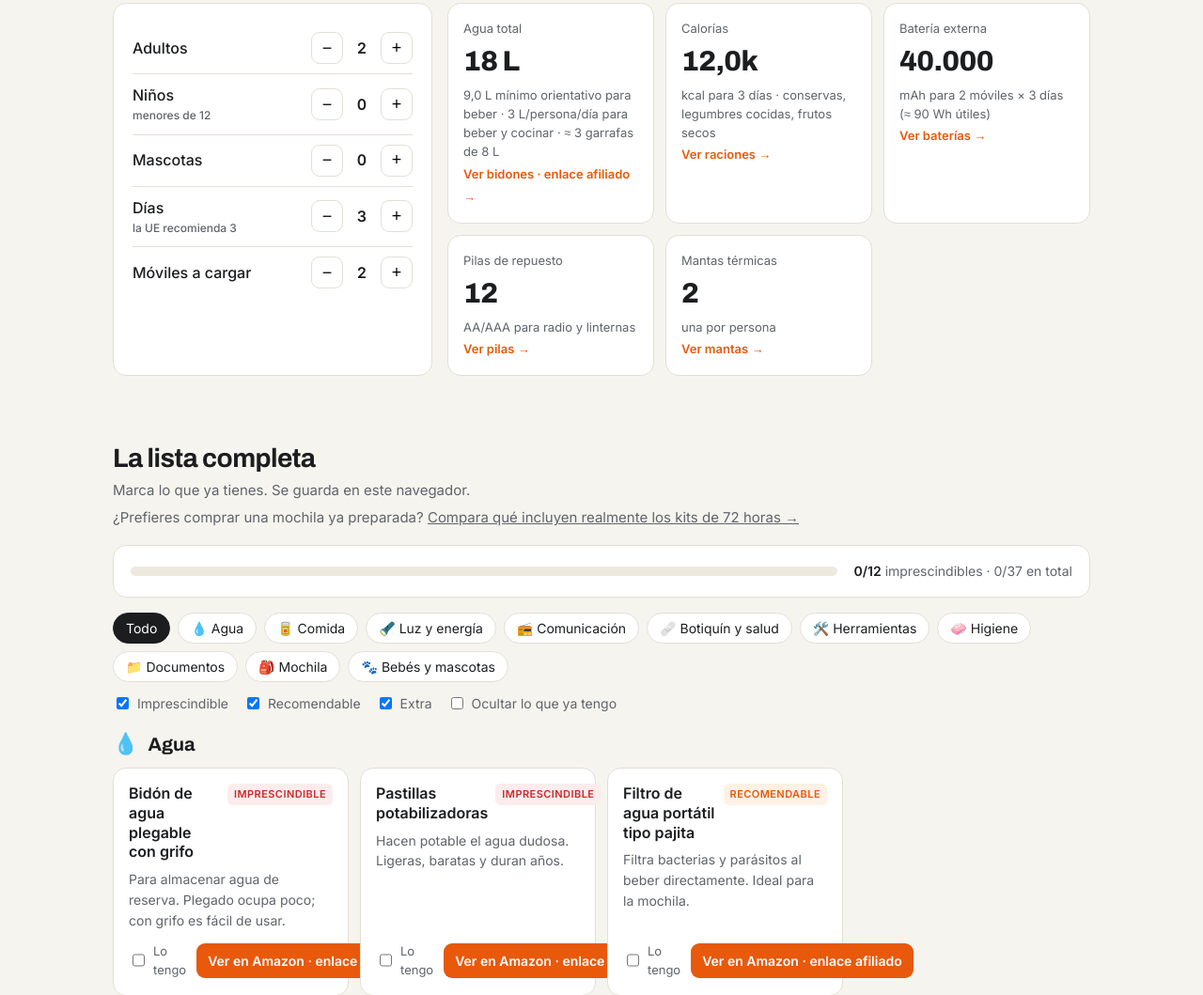
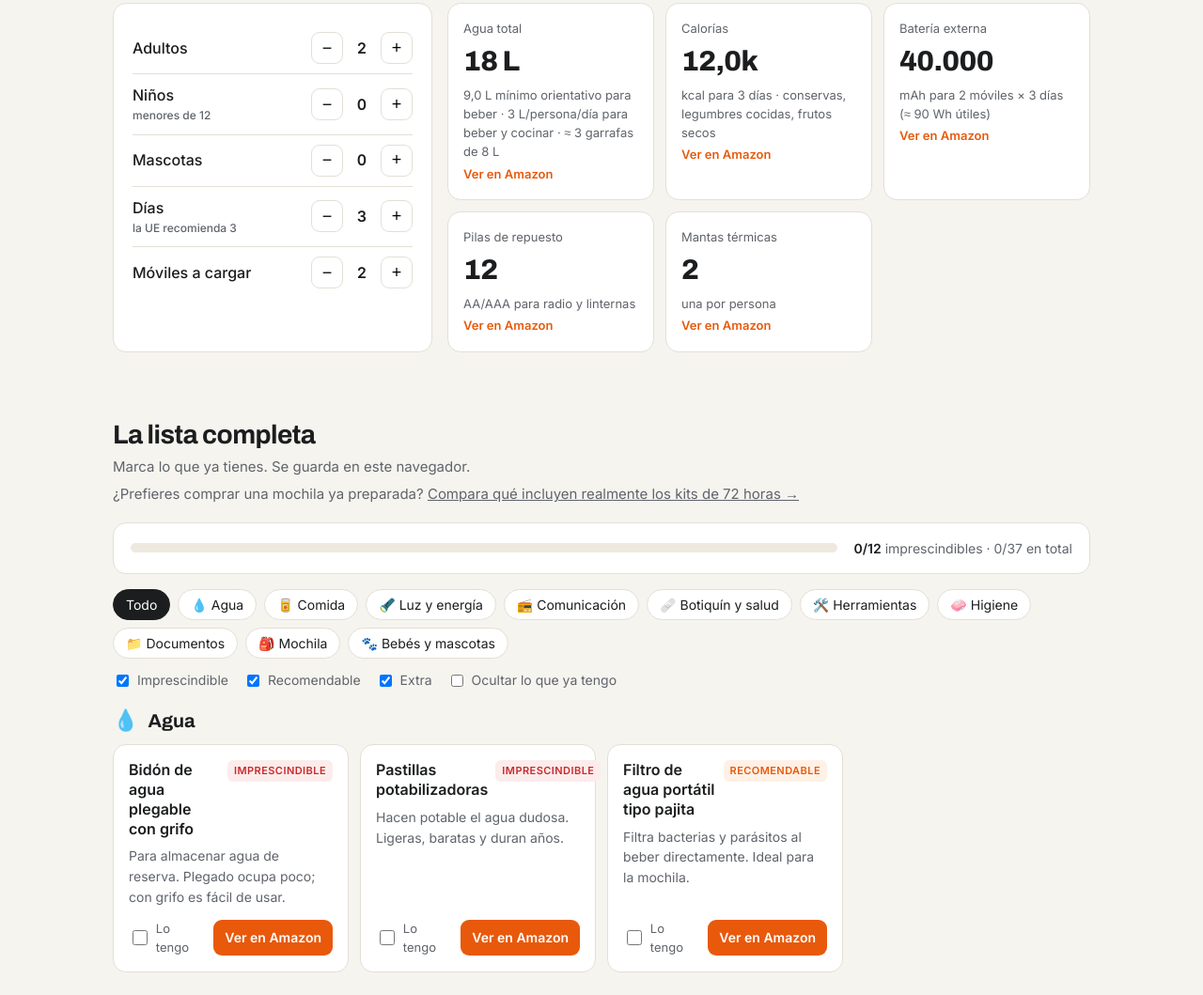
Before and after one commit to davidpardal/kit-de-supervivencia, a plain HTML site: page index.html in a window 1280 px wide. Shown: the part 870-1929 px from the top of the page at 94% size. Drawn offline with Linux system fonts and the light colour scheme.

Commit message:
Simplify Amazon affiliate button labels

```diff
--- a/index.html
+++ b/index.html
@@ -388,19 +388,19 @@ function renderCalc(){
   document.getElementById("results").innerHTML = `
     <div class="res"><div class="k">Agua total</div><div class="v">${fmt(agua)} L</div>
       <div class="d">${fmt(bebida,1)} L mínimo orientativo para beber · 3 L/persona/día para beber y cocinar · ≈ ${garrafas} garrafas de 8 L</div>
-      <a href="${amz("bidon agua plegable grifo 10 litros")}" target="_blank" rel="sponsored nofollow noopener">Ver bidones · enlace afiliado →</a></div>
+      <a href="${amz("bidon agua plegable grifo 10 litros")}" target="_blank" rel="sponsored nofollow noopener">Ver en Amazon</a></div>
     <div class="res"><div class="k">Calorías</div><div class="v">${fmt(kcal/1000,1)}k</div>
       <div class="d">kcal para ${s.dias} días · conservas, legumbres cocidas, frutos secos</div>
-      <a href="${amz("racion emergencia larga duracion")}" target="_blank" rel="sponsored nofollow noopener">Ver raciones →</a></div>
+      <a href="${amz("racion emergencia larga duracion")}" target="_blank" rel="sponsored nofollow noopener">Ver en Amazon</a></div>
     <div class="res"><div class="k">Batería externa</div><div class="v">${s.moviles ? fmt(mah) : "—"}</div>
       <div class="d">${s.moviles ? `mAh para ${s.moviles} móvil${s.moviles>1?"es":""} × ${s.dias} días (≈ ${fmt(whNeeded)} Wh útiles)` : "Sin móviles que cargar"}</div>
-      <a href="${amz("bateria externa " + (mah >= 40000 ? "estacion energia portatil" : mah + " mah"))}" target="_blank" rel="sponsored nofollow noopener">Ver baterías →</a></div>
+      <a href="${amz("bateria externa " + (mah >= 40000 ? "estacion energia portatil" : mah + " mah"))}" target="_blank" rel="sponsored nofollow noopener">Ver en Amazon</a></div>
     <div class="res"><div class="k">Pilas de repuesto</div><div class="v">${pilas}</div>
       <div class="d">AA/AAA para radio y linternas</div>
-      <a href="${amz("pilas alcalinas aa aaa pack")}" target="_blank" rel="sponsored nofollow noopener">Ver pilas →</a></div>
+      <a href="${amz("pilas alcalinas aa aaa pack")}" target="_blank" rel="sponsored nofollow noopener">Ver en Amazon</a></div>
     <div class="res"><div class="k">Mantas térmicas</div><div class="v">${personas}</div>
       <div class="d">una por persona</div>
-      <a href="${amz("manta termica emergencia")}" target="_blank" rel="sponsored nofollow noopener">Ver mantas →</a></div>
+      <a href="${amz("manta termica emergencia")}" target="_blank" rel="sponsored nofollow noopener">Ver en Amazon</a></div>
   `;
   store.set("kit72_calc", s);
 }
@@ -436,7 +436,7 @@ function renderCatalog(){
         <p>${it.d}</p>
         <div class="act">
           <label class="have-toggle"><input type="checkbox" data-key="${k}" ${h ? "checked" : ""}> Lo tengo</label>
-          <a class="buy" href="${amz(it.q)}" target="_blank" rel="sponsored nofollow noopener">Ver en Amazon · enlace afiliado</a>
+          <a class="buy" href="${amz(it.q)}" target="_blank" rel="sponsored nofollow noopener">Ver en Amazon</a>
         </div></article>`;
     }).join("")}</div></div>`;
   }).join("");
```
